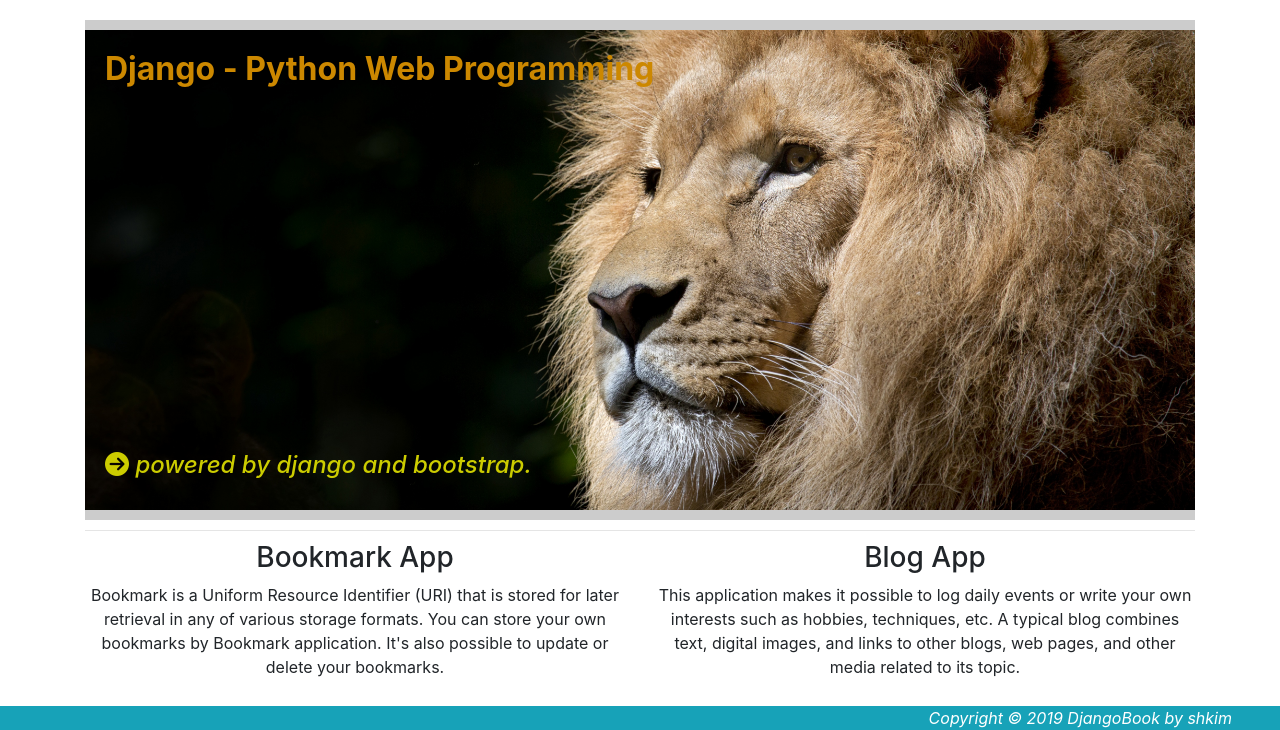
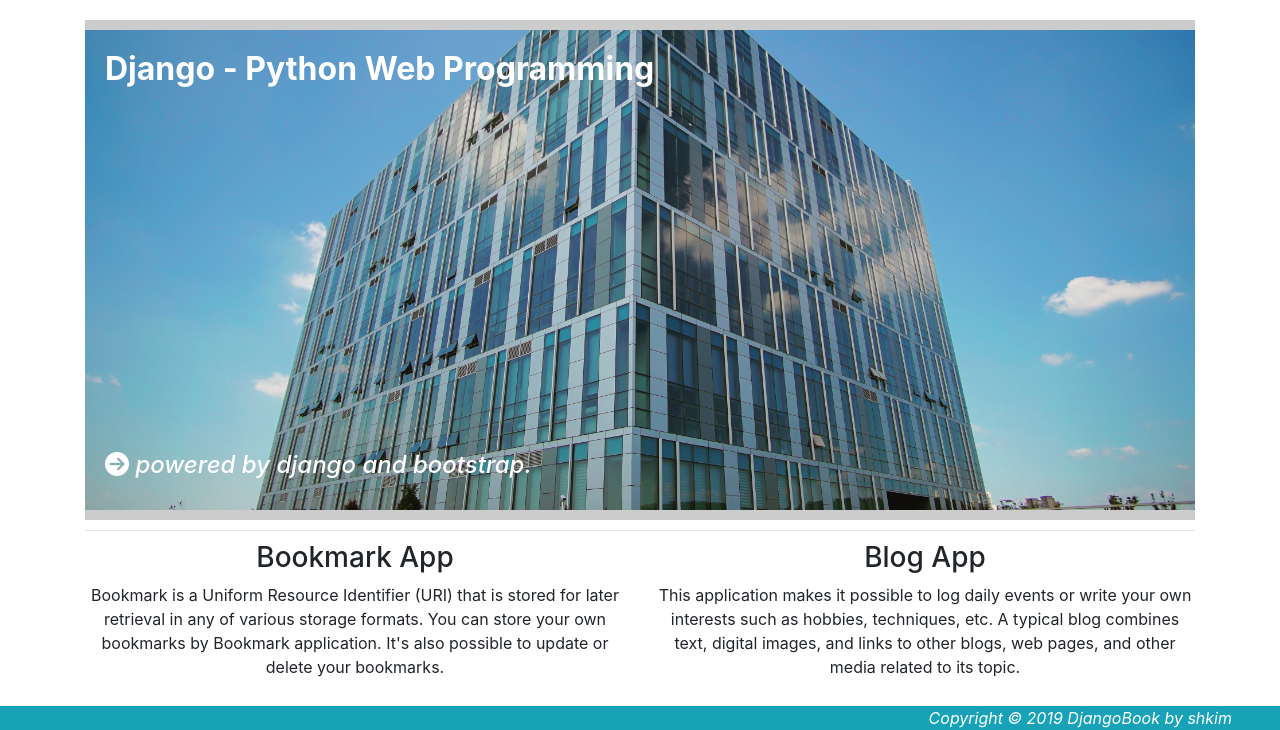
Before and after one commit to some94/vDjbook_study, a Django app: template templates/home.html in a window 1280 px wide. Shown: the part 70-800 px from the top of the page. Run offline with Django 4.2, Linux system fonts and the light colour scheme; the template is opened without the code that fills it, so the values that code supplies are empty; some libraries are stand-ins or nearby versions.

Commit message:
Design: 메인 화면 배경 사진 변경

```diff
--- a/templates/home.html
+++ b/templates/home.html
@@ -7,7 +7,7 @@
 {% block extra-style %}
 <style type="text/css">
 .home-image {
-    background-image: url("{% static 'img/lion.jpg' %}");
+    background-image: url("{% static 'img/building.jpg' %}");
     background-repeat: no-repeat;
     background-position: center;
     background-size: 100%;
@@ -17,13 +17,13 @@
     padding: 20px 0 0 20px;
 }
 .title {
-    color: #c80;
+    color: #FFFFFF;
     font-weight: bold;
 }
 .powered {
     position: relative;
     top: 77%;
-    color: #cc0;
+    color: #FFFFFF;
     font-style: italic;
 }
 </style>
```
Also changed, not shown: static/img/building.jpg (added), static/img/lion.jpg (deleted).
